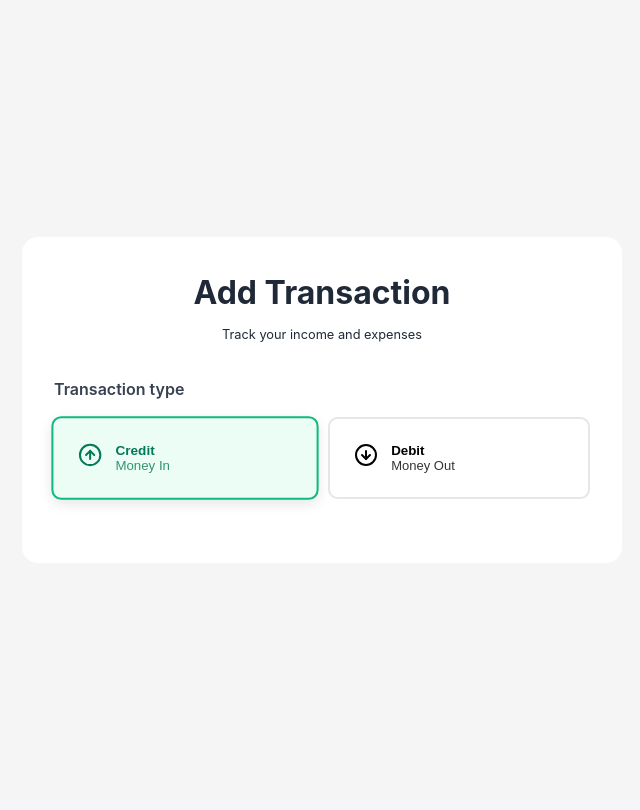
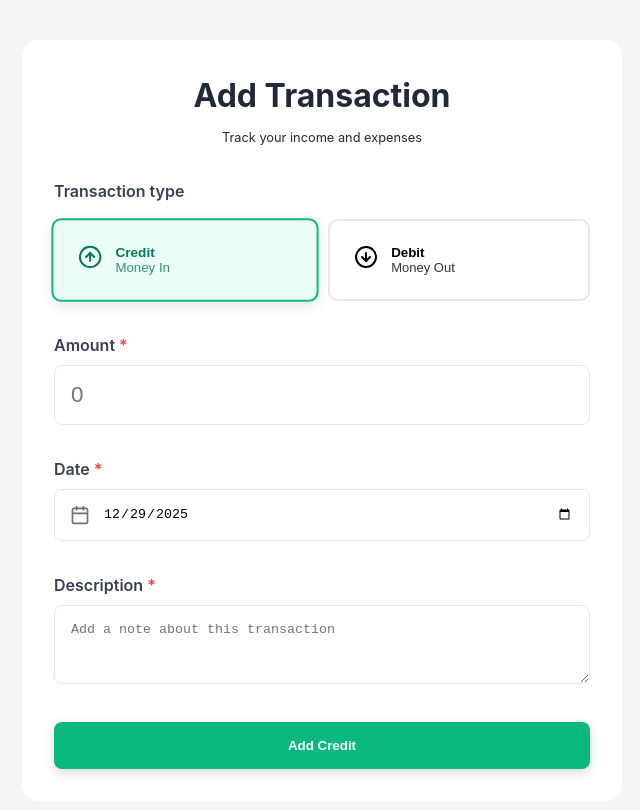
Before and after one commit to bishtneelam/Personal-Finance-Dashboard, a React (Vite) app: page / in a window 1280 px wide. Shown: the top 810 px of the page, without its empty margins (318-958 px from the left). Built offline with nearby package versions, Linux system fonts and the light colour scheme.

Commit message:
Input Fields added

```diff
--- a/src/features/addTransaction/AddTransaction.jsx
+++ b/src/features/addTransaction/AddTransaction.jsx
@@ -1,14 +1,17 @@
-import { useAddTransactionController } from './hooks/useAddTransactionController';
-import styles from './styles/AddTransaction.module.css';
-import { CategorySelector } from './ui/CategorySelector';
-import { TransactionTypeSelector } from './ui/TransactionTypeSelector';
+import { useAddTransactionController } from "./hooks/useAddTransactionController";
+import styles from "./styles/AddTransaction.module.css";
+import { CategorySelector } from "./ui/CategorySelector";
+import { TransactionForm } from "./ui/TransactionForm";
+import { TransactionTypeSelector } from "./ui/TransactionTypeSelector";
 
 export default function AddTransaction() {
   const {
     transactionType,
     selectedCategory,
+    transaction,
     setTransactionType,
     setSelectedCategory,
+    updateTransaction,
   } = useAddTransactionController();
   return (
     <div className={styles.container}>
@@ -17,16 +20,40 @@ export default function AddTransaction() {
         <p className={styles.subtitle}>Track your income and expenses</p>
 
         <section className={styles.section}>
-                    <TransactionTypeSelector transactionType={transactionType} setTransactionType={setTransactionType} />
+          <TransactionTypeSelector
+            transactionType={transactionType}
+            setTransactionType={setTransactionType}
+          />
         </section>
 
-                {
-                    transactionType === "debit" &&
+        {/* Category Selection */}
+        {transactionType === "debit" && (
           <section className={styles.section}>
-                        <CategorySelector selectedCategory={selectedCategory} setSelectedCategory={setSelectedCategory}/>
+            <CategorySelector
+              selectedCategory={selectedCategory}
+              setSelectedCategory={setSelectedCategory}
+            />
           </section>
-                }
+        )}
+
+        <section className={styles.section}>
+          <TransactionForm
+            transaction={transaction}
+            updateTransaction={updateTransaction}
+          />
+        </section>
+
+        {/* Submit Button */}
+        <button
+          type="submit"
+          className={`${styles.submitCta} ${
+            transactionType === "credit" ? styles.creditCta : styles.debitCta
+          }`}
+          onClick={{}}
+        >
+          {`Add ${transactionType === "credit" ? "Credit" : "Debit"}`}
+        </button>
       </div>
     </div>
-    )
+  );
 }
--- a/src/features/addTransaction/hooks/useAddTransactionController.js
+++ b/src/features/addTransaction/hooks/useAddTransactionController.js
@@ -2,10 +2,24 @@ import React, { useState } from 'react';
 export const useAddTransactionController = () => {
     const [transactionType, setTransactionType] = useState("credit");
     const [selectedCategory, setSelectedCategory] = useState();
+    const [transaction, setTransaction] = useState({
+        amount: "",
+        date: new Date().toISOString().split('T')[0],
+        description: "",
+    })
+
+    const updateTransaction = (key, value) => {
+        setTransaction(prev => ({
+                ...prev,
+                [key]: value
+            }))
+    }
     return {
         transactionType,
         selectedCategory,
+        transaction,
         setTransactionType,
         setSelectedCategory,
+        updateTransaction,
     }
 }
--- a/src/features/addTransaction/styles/AddTransaction.module.css
+++ b/src/features/addTransaction/styles/AddTransaction.module.css
@@ -118,3 +118,59 @@
     max-height: 450px;
     padding: 2px
 }
+.formContainer {
+
+}
+.formLabel {
+    display: block;
+    color: #374151;
+    font-weight: 600;
+    margin-bottom: .5rem;
+}
+.dateInputWrapper {
+    position: relative;
+    display: flex;
+    align-items: center;
+}
+.dateIcon {
+    position: absolute;
+    color: #6b7280;
+    pointer-events: none;
+    left: 16px;
+}
+
+.formInput,
+.textarea {
+    width: 100%;
+    padding: 1rem;
+    border-radius: .5rem;
+    border: 1px solid #e5e6ea;
+}
+.date {
+    padding-left: 48px;
+}
+.amountInput {
+    font-size: 1.4rem;
+}
+.descriptionInput{
+    font-size: .9rem;
+}
+.submitCta {
+    display: flex;
+    flex: 1;
+    justify-self: stretch;
+    justify-content: center;
+    padding: 1rem;
+    border-radius: .5rem;
+    border: none;
+    color: white;
+    cursor: pointer;
+    font-weight: 600;
+    box-shadow: 0 4px 12px rgba(0, 0, 0, 0.15);
+}
+.debitCta {
+    background-color: #ef4345;
+}
+.creditCta {
+    background-color: #0bb980;
+}
--- a/src/features/addTransaction/ui/TransactionForm.jsx
+++ b/src/features/addTransaction/ui/TransactionForm.jsx
@@ -0,0 +1,52 @@
+import { Calendar } from "lucide-react";
+import styles from "../styles/AddTransaction.module.css";
+export function TransactionForm({ transaction, updateTransaction }) {
+  return (
+    <div className={styles.formContainer}>
+      <section className={styles.section}>
+        <label className={styles.formLabel} for="amount">
+          Amount <span className={styles.required}>*</span>
+        </label>
+        <input
+          id={"amount"}
+          type="number"
+          placeholder="0"
+          step={1}
+          min={0}
+          value={transaction.amount}
+          onChange={(e) => updateTransaction("amount", e.target.value)}
+          className={`${styles.formInput} ${styles.amountInput}`}
+        />
+      </section>
+
+      <section className={styles.section}>
+        <label className={styles.formLabel} for="date">
+          Date <span className={styles.required}>*</span>
+        </label>
+        <div className={styles.dateInputWrapper}>
+          <Calendar size={20} className={styles.dateIcon} />
+          <input
+            type="date"
+            className={`${styles.formInput} ${styles.date}`}
+            id="date"
+            value={transaction.date}
+            onChange={(e) => updateTransaction("date", e.target.value)}
+          />
+        </div>
+      </section>
+
+      <section className={styles.section}>
+        <label className={styles.formLabel} for="desc">
+          Description <span className={styles.required}>*</span>
+        </label>
+        <textarea
+          value={transaction.desciption}
+          placeholder="Add a note about this transaction"
+          rows="3"
+          onChange={(e) => updateTransaction("description", e.target.value)}
+          className={styles.textarea}
+        />
+      </section>
+    </div>
+  );
+}
```
Also changed, not shown: src/features/addTransaction/ui/SubmitButton.jsx (deleted). Lines whose indentation alone changed are shown as unchanged.
